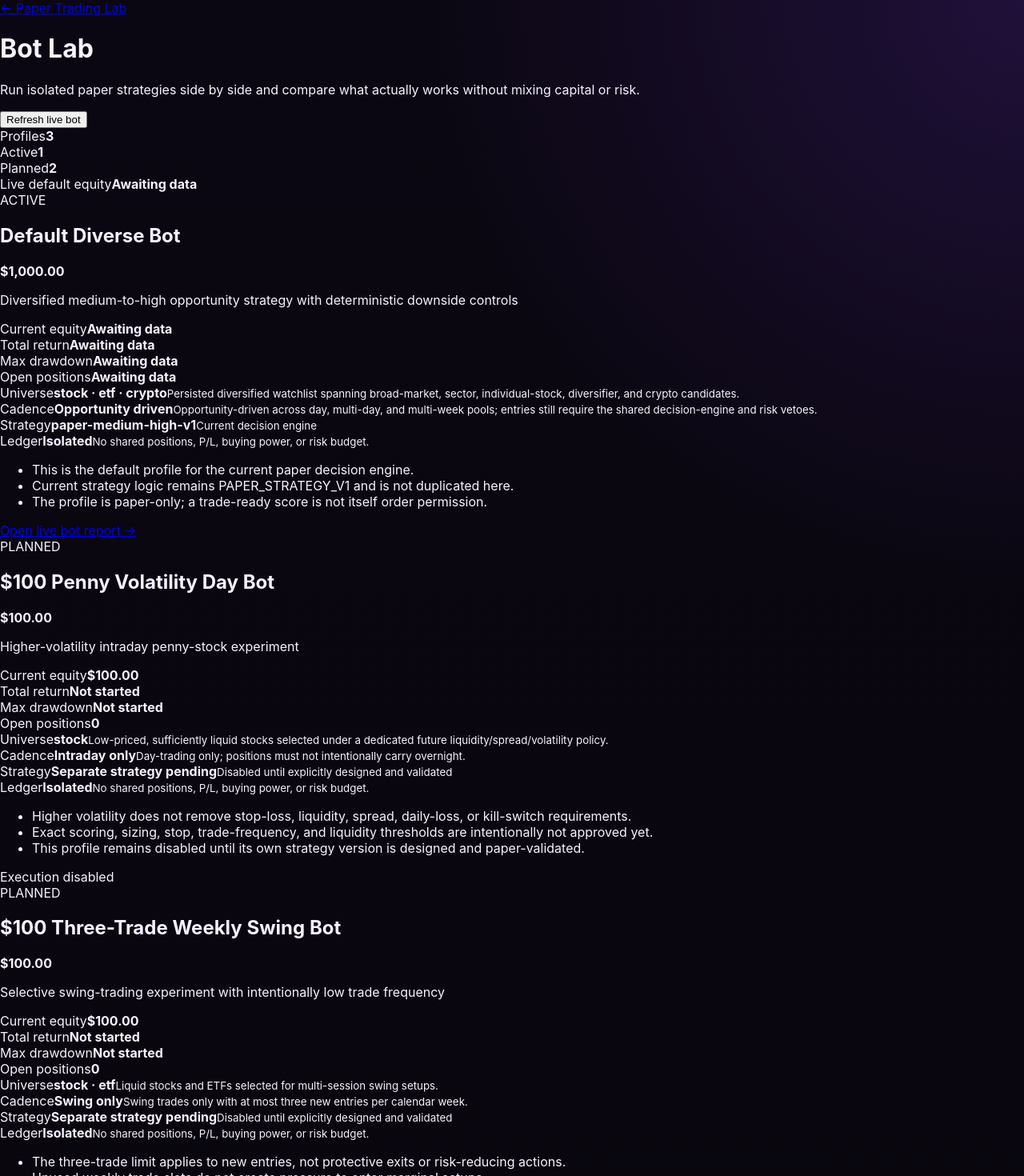
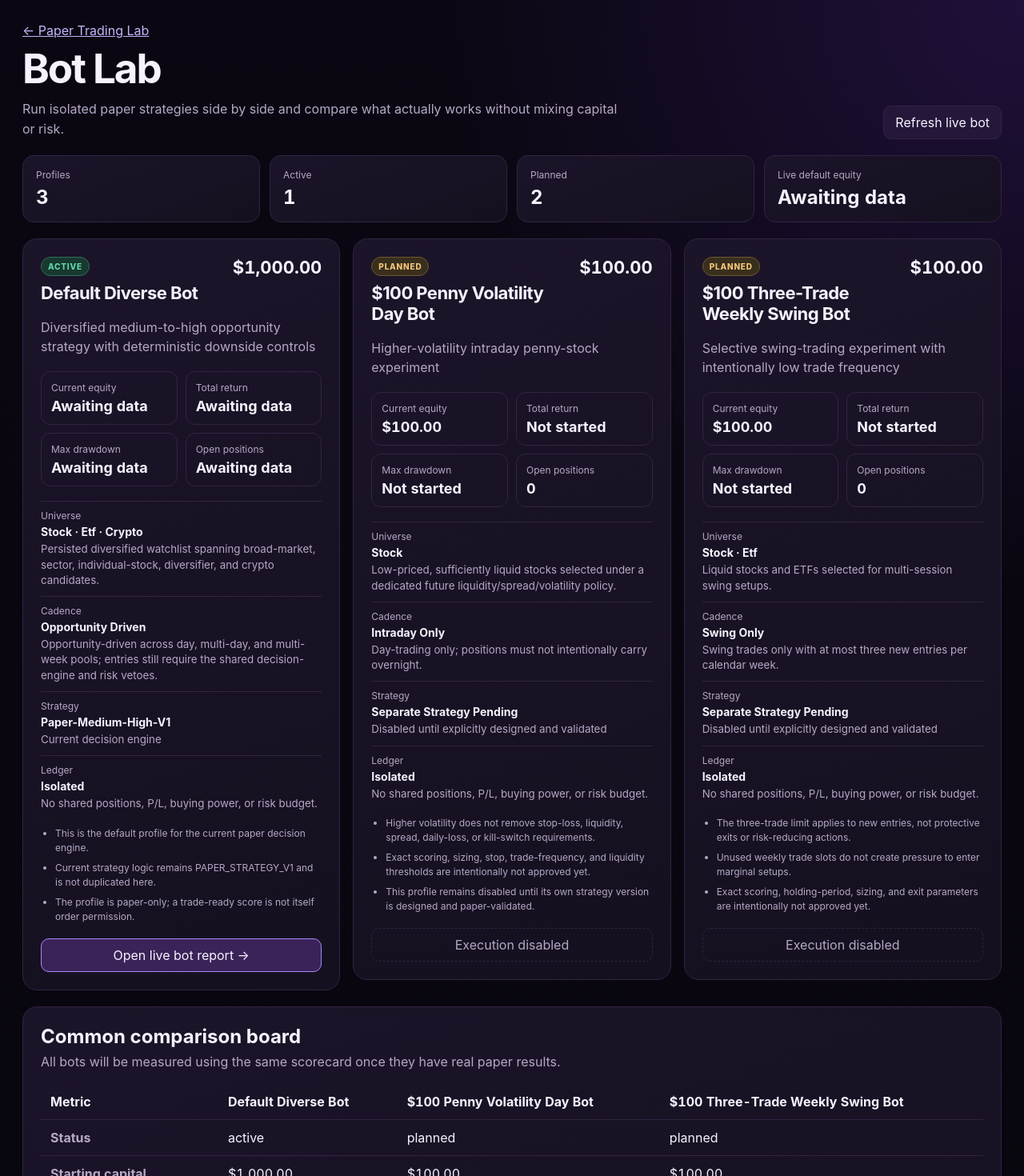
Before and after one commit to zanibethel/CreatorHub, a Next.js app: page /paper-trading/bots in a window 1280 px wide. Shown: the top 1470 px of the page at 80% size. Built offline with nearby package versions, Linux system fonts and the light colour scheme; no server answers; the database is empty.

Commit message:
Style paper Bot Lab comparison screen

```diff
--- a/src/components/PaperTradingLab.module.css
+++ b/src/components/PaperTradingLab.module.css
@@ -144,3 +144,47 @@
 .poolOptions > div { border:1px solid var(--border); padding:12px; border-radius:8px; display:grid; gap:4px; }
 .poolOptions strong { font-size:14px; }
 .watchGrid { flex:none; align-items:start; }
+
+
+.botLab { --border:#312442; --muted:#b6a8c6; max-width:1500px; margin:0 auto; padding:28px; color:#f7f2ff; display:grid; gap:20px; }
+.botLab * { box-sizing:border-box; }
+.botLab a { color:#c4b5fd; }
+.botLab button { color:inherit; background:#24173a; border:1px solid var(--border); border-radius:10px; padding:10px 14px; cursor:pointer; min-height:42px; font:inherit; }
+.botLabHeader { display:flex; align-items:end; justify-content:space-between; gap:24px; }
+.botLabHeader h1 { margin:6px 0 8px; font-size:clamp(30px,4vw,54px); letter-spacing:-.04em; }
+.botLabHeader p { margin:0; max-width:760px; color:var(--muted); line-height:1.55; }
+.botLabActions { flex-shrink:0; }
+.botOverview { display:grid; grid-template-columns:repeat(4,minmax(0,1fr)); gap:12px; }
+.botOverview>div { border:1px solid var(--border); border-radius:14px; padding:16px; background:linear-gradient(160deg,#1c1429,#151020); display:grid; gap:6px; }
+.botOverview span,.botMetrics span,.botRuleGrid span { color:var(--muted); font-size:12px; }
+.botOverview strong { font-size:24px; font-variant-numeric:tabular-nums; }
+.botGrid { display:grid; grid-template-columns:repeat(3,minmax(0,1fr)); gap:16px; align-items:start; }
+.botCard { min-width:0; border:1px solid var(--border); border-radius:18px; background:linear-gradient(160deg,#1c1429,#151020); padding:22px; display:grid; gap:18px; }
+.botCardHeader { display:flex; justify-content:space-between; gap:16px; align-items:flex-start; }
+.botCardHeader h2 { margin:8px 0 0; font-size:22px; letter-spacing:-.025em; }
+.botCard p { margin:0; color:var(--muted); line-height:1.55; }
+.botStatusActive,.botStatusPlanned { display:inline-flex; padding:5px 8px; border-radius:999px; font-size:10px; font-weight:800; letter-spacing:.08em; }
+.botStatusActive { color:#62d9aa; background:#18392f; border:1px solid #2f6f5d; }
+.botStatusPlanned { color:#f4c67b; background:#392f1d; border:1px solid #6b592e; }
+.botCapital { font-size:22px; white-space:nowrap; font-variant-numeric:tabular-nums; }
+.botMetrics { display:grid; grid-template-columns:repeat(2,minmax(0,1fr)); gap:10px; }
+.botMetrics>div { border:1px solid var(--border); border-radius:12px; padding:12px; display:grid; gap:5px; min-width:0; }
+.botMetrics strong { font-size:18px; overflow-wrap:anywhere; font-variant-numeric:tabular-nums; }
+.botRuleGrid { display:grid; gap:10px; }
+.botRuleGrid>div { display:grid; gap:4px; padding-top:10px; border-top:1px solid var(--border); }
+.botRuleGrid strong { font-size:14px; text-transform:capitalize; }
+.botRuleGrid small { color:var(--muted); line-height:1.45; }
+.botNotes { margin:0; padding-left:18px; color:var(--muted); line-height:1.5; font-size:12px; display:grid; gap:7px; }
+.botLink,.botDisabled { display:inline-flex; align-items:center; justify-content:center; min-height:42px; border-radius:10px; padding:10px 14px; text-decoration:none; }
+.botLink { background:#3a2358; border:1px solid #a78bfa; color:#f7f2ff!important; }
+.botDisabled { border:1px dashed var(--border); color:var(--muted); }
+.botCompare { border:1px solid var(--border); border-radius:18px; background:linear-gradient(160deg,#1c1429,#151020); padding:22px; display:grid; gap:16px; }
+.botCompare h2 { margin:0 0 5px; font-size:24px; }
+.botCompare p { margin:0; color:var(--muted); line-height:1.5; }
+.botTableWrap { overflow-x:auto; }
+.botCompare table { width:100%; border-collapse:collapse; min-width:820px; font-variant-numeric:tabular-nums; }
+.botCompare th,.botCompare td { text-align:left; padding:12px; border-bottom:1px solid var(--border); vertical-align:top; }
+.botCompare th { color:#f7f2ff; }
+.botCompare td:first-child { color:var(--muted); font-weight:700; }
+@media(max-width:1050px) { .botGrid { grid-template-columns:1fr; } .botOverview { grid-template-columns:repeat(2,minmax(0,1fr)); } }
+@media(max-width:650px) { .botLab { padding:18px 12px 28px; gap:16px; } .botLabHeader { align-items:stretch; flex-direction:column; } .botLabHeader h1 { font-size:36px; } .botOverview { grid-template-columns:repeat(2,minmax(0,1fr)); } .botOverview>div { padding:13px; } .botOverview strong { font-size:20px; } .botCard { padding:18px 16px; } .botCardHeader { flex-direction:column; } .botCapital { font-size:20px; } .botCompare { padding:18px 16px; } }
```
